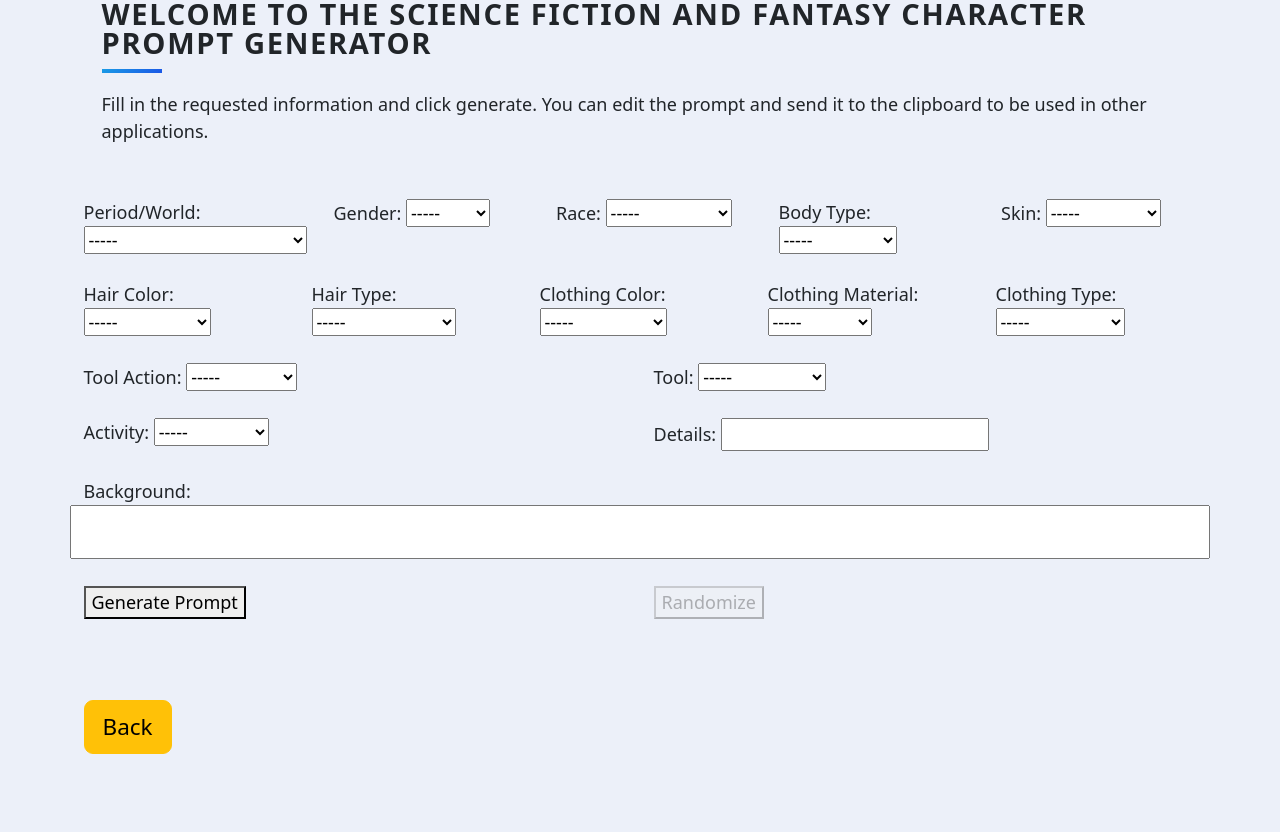
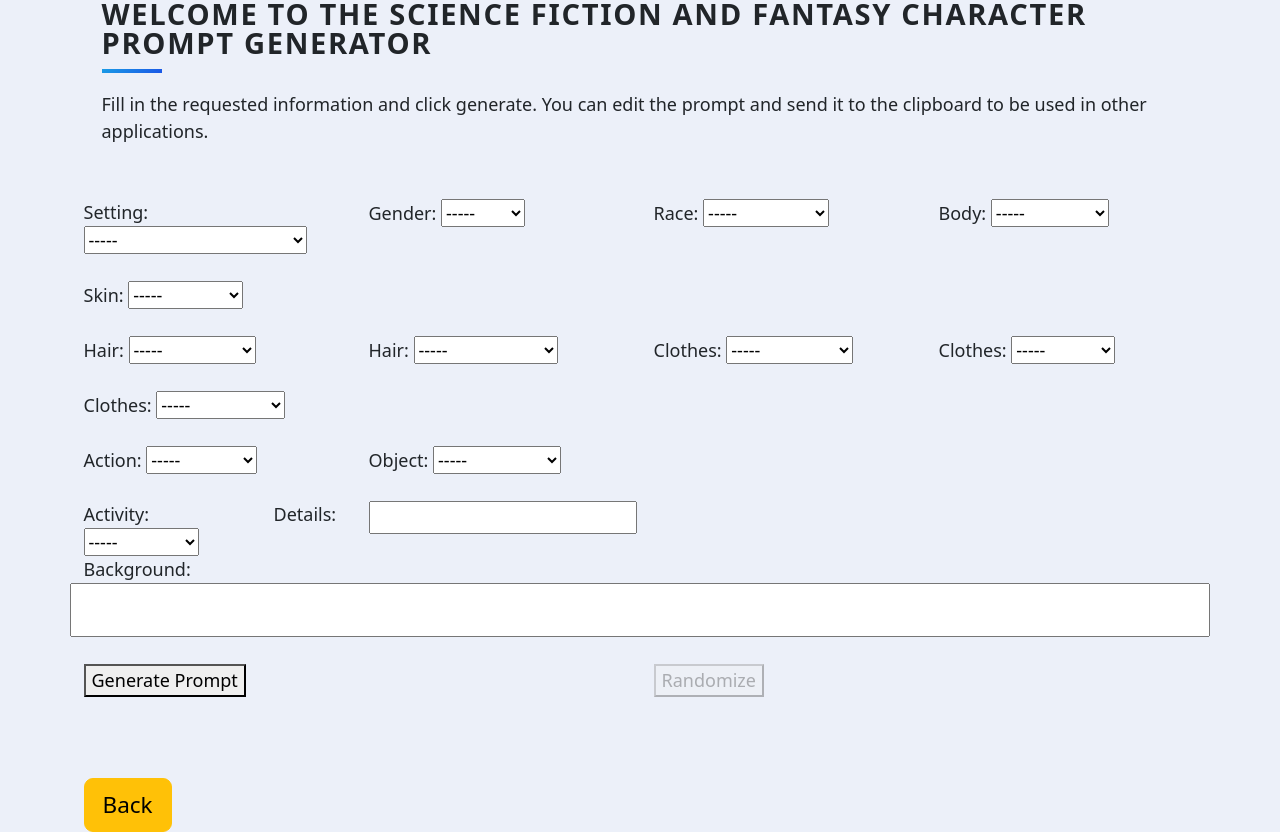
Before and after one commit to ywerling/tengrai_prompt_generator_flask, a Flask app: page /character in a window 1280 px wide. Before the commit the page ends 754 px from the top, so only its background shows below. Run offline with Flask 3, Linux system fonts and the light colour scheme; some libraries are stand-ins or nearby versions.

Commit message:
Add activities

```diff
--- a/templates/character.html
+++ b/templates/character.html
@@ -12,15 +12,15 @@
 
         <div class="container">
           <div class="row">
-            <div class="col">
-                <label for="scene">Period/World:</label>
+            <div class="col-3">
+                <label for="scene">Setting:</label>
                 <select id="scene" name="scene">
                 {% for scene_option in scenes %}
                     <option value="{{ scene_option }}" {% if scene_option == scene %}selected{% endif %}>{{ scene_option }}</option>
                 {% endfor %}
                 </select><br><br>
            </div>
-              <div class="col">
+              <div class="col-3">
                 <label for="gender">Gender:</label>
                 <select id="gender" name="gender">
                 {% for gender_option in genders %}
@@ -28,7 +28,7 @@
                 {% endfor %}
                 </select><br><br>
            </div>
-          <div class="col">
+          <div class="col-3">
             <label for="race">Race:</label>
             <select id="race" name="race">
             {% for race_option in races %}
@@ -36,15 +36,15 @@
             {% endfor %}
             </select><br><br>
            </div>
-           <div class="col">
-            <label for="body_type">Body Type:</label>
+           <div class="col-3">
+            <label for="body_type">Body:</label>
             <select id="body_type" name="body_type">
             {% for body_type_option in body_types %}
                 <option value="{{ body_type_option }}" {% if body_type_option == body_type %}selected{% endif %}>{{ body_type_option }}</option>
             {% endfor %}
             </select><br><br>
            </div>
-          <div class="col">
+          <div class="col-3">
             <label for="skin">Skin:</label>
             <select id="skin" name="skin">
             {% for skin_option in skins %}
@@ -56,40 +56,40 @@
           </div>
 
         <div class="row">
-          <div class="col">
-            <label for="hair_color">Hair Color:</label>
+          <div class="col-3">
+            <label for="hair_color">Hair:</label>
             <select id="hair_color" name="hair_color">
             {% for hair_color_option in hair_colors %}
                 <option value="{{ hair_color_option }}" {% if hair_color_option == hair_color %}selected{% endif %}>{{ hair_color_option }}</option>
             {% endfor %}
             </select><br><br>
            </div>
-          <div class="col">
-            <label for="hair_type">Hair Type:</label>
+          <div class="col-3">
+            <label for="hair_type">Hair:</label>
             <select id="hair_type" name="hair_type">
             {% for hair_type_option in hair_types %}
                 <option value="{{ hair_type_option }}" {% if hair_type_option == hair_type %}selected{% endif %}>{{ hair_type_option }}</option>
             {% endfor %}
             </select><br><br>
            </div>
-            <div class="col">
-                <label for="clothing_color">Clothing Color:</label>
+            <div class="col-3">
+                <label for="clothing_color">Clothes:</label>
                 <select id="clothing_color" name="clothing_color">
                 {% for clothing_color_option in clothing_colors %}
                     <option value="{{ clothing_color_option }}" {% if clothing_color_option == clothing_color %}selected{% endif %}>{{ clothing_color_option }}</option>
                 {% endfor %}
                 </select><br><br>
            </div>
-                <div class="col">
-                <label for="clothing_material">Clothing Material:</label>
+                <div class="col-3">
+                <label for="clothing_material">Clothes:</label>
                 <select id="clothing_material" name="clothing_material">
                 {% for clothing_material_option in clothing_materials %}
                     <option value="{{ clothing_material_option }}" {% if clothing_material_option == clothing_material %}selected{% endif %}>{{ clothing_material_option }}</option>
                 {% endfor %}
                 </select><br><br>
            </div>
-            <div class="col">
-                <label for="clothing_type">Clothing Type:</label>
+            <div class="col-3">
+                <label for="clothing_type">Clothes:</label>
                 <select id="clothing_type" name="clothing_type">
                 {% for clothing_type_option in clothing_types %}
                     <option value="{{ clothing_type_option }}" {% if clothing_type_option == clothing_type %}selected{% endif %}>{{ clothing_type_option }}</option>
@@ -100,16 +100,16 @@
         </div>
 
         <div class="row">
-          <div class="col">
-            <label for="tool_action">Tool Action:</label>
+          <div class="col-3">
+            <label for="tool_action">Action:</label>
             <select id="tool_action" name="tool_action">
             {% for tool_action_option in tool_actions %}
                 <option value="{{ tool_action_option }}" {% if tool_action_option == tool_action %}selected{% endif %}>{{ tool_action_option }}</option>
             {% endfor %}
             </select><br><br>
            </div>
-          <div class="col">
-            <label for="tool">Tool:</label>
+          <div class="col-3">
+            <label for="tool">Object:</label>
             <select id="tool" name="tool">
             {% for tool_option in tools %}
                 <option value="{{ tool_option }}" {% if tool_option == tool %}selected{% endif %}>{{ tool_option }}</option>
@@ -119,18 +119,18 @@
         </div>
 
         <div class="row">
-          <div class="col">
+          <div class="col-md-2">
             <label for="activity">Activity:</label>
             <select id="activity" name="activity">
             {% for activity_option in activities %}
                 <option value="{{ activity_option }}" {% if activity_option == activity %}selected{% endif %}>{{ activity_option }}</option>
             {% endfor %}
-            </select><br><br>
+            </select>
            </div>
-           <div class="col">
-            <label for="activity_detail">Details:</label>
+           <div class="col-md-1">  <label for="activity_detail">Details:</label>
+           </div>
+           <div class="col-md-4">
             <input type="text" id="activity_detail" name="activity_detail" value="{{ activity_detail }}">
-            <br><br>
            </div>
        </div>
 
```
